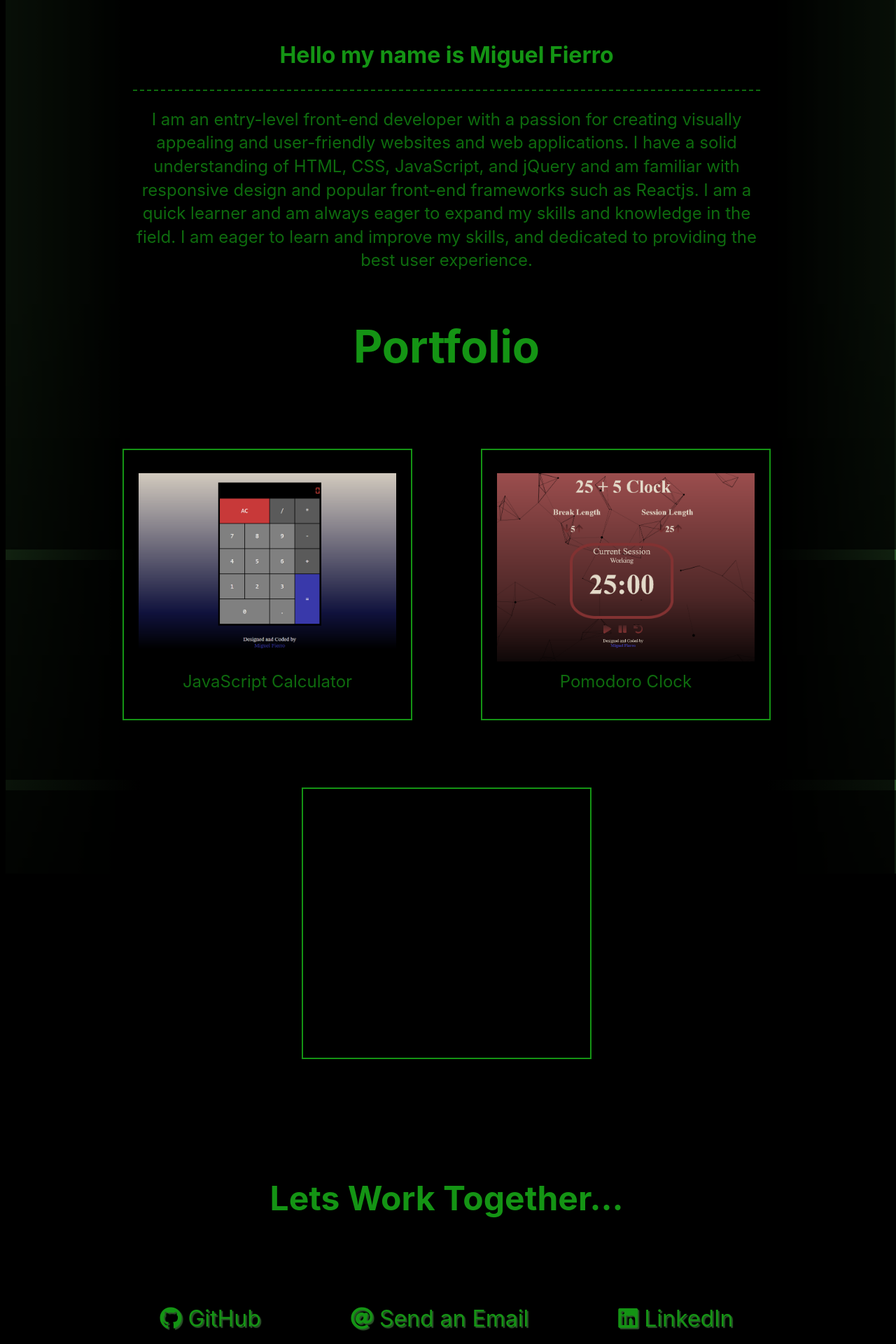
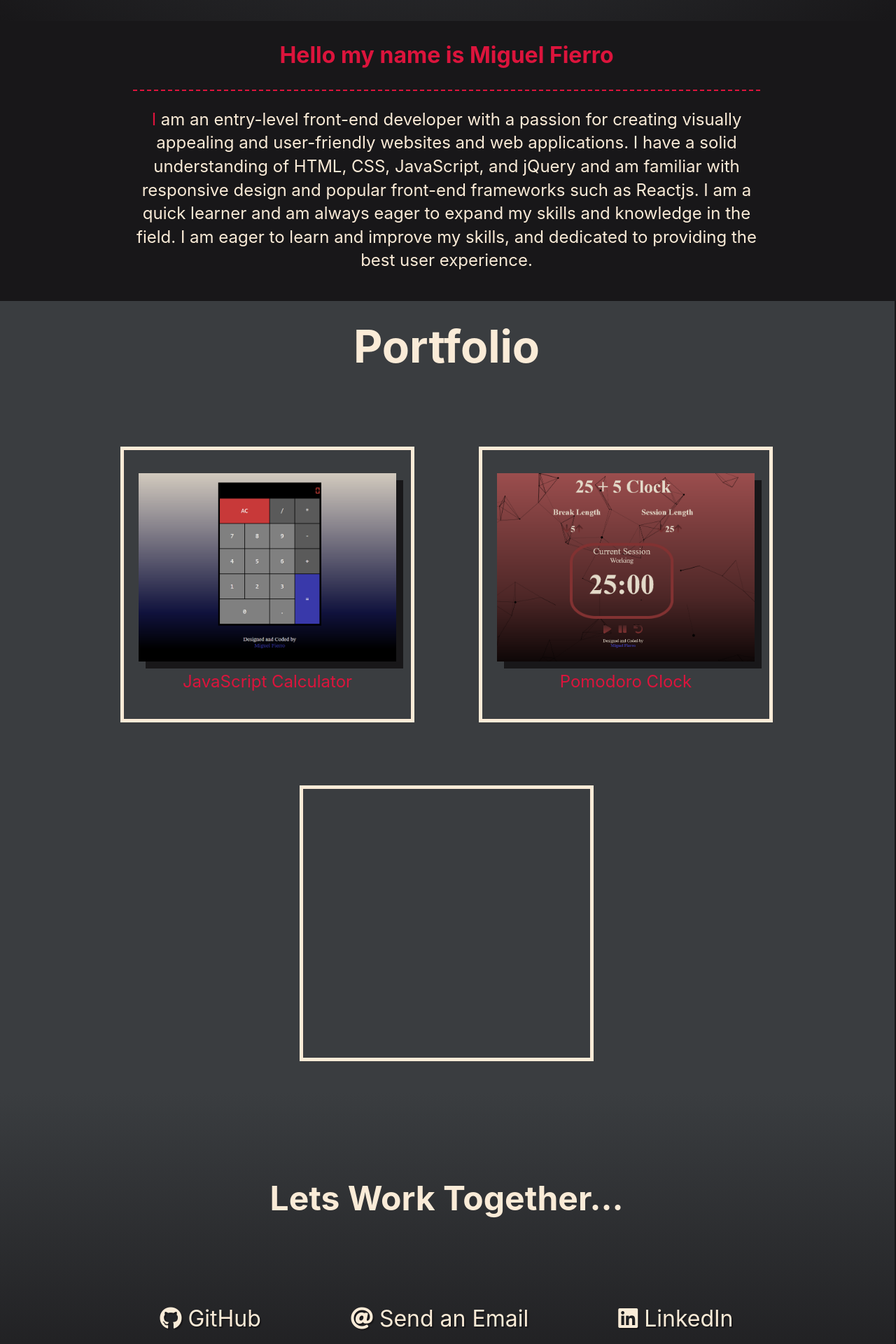
Before and after one commit to Mike-is-coding/Mike-is-coding.github.io, a React (Create React App) app: page / in a window 1280 px wide. Shown: the part 800-2720 px from the top of the page at 70% size. Built offline with nearby package versions, Linux system fonts and the light colour scheme.

Commit message:
Changed color scheme

```diff
--- a/src/App.js
+++ b/src/App.js
@@ -75,13 +75,13 @@ function App() {
           <div className="about-me-container">
             <div className="about-me-text">
               <h2>
-                Hello my name is Miguel Fierro
+              <span className="red">Hello my name is Miguel Fierro</span>
               </h2>
               <hr className="dashed" />
               <p>
-                {
-                  "I am an entry-level front-end developer with a passion for creating visually appealing and user-friendly websites and web applications. I have a solid understanding of HTML, CSS, JavaScript, and jQuery and am familiar with responsive design and popular front-end frameworks such as Reactjs. I am a quick learner and am always eager to expand my skills and knowledge in the field. I am eager to learn and improve my skills, and dedicated to providing the best user experience."
-                }
+
+                  <span className="red">I</span> am an entry-level front-end developer with a passion for creating visually appealing and user-friendly websites and web applications. I have a solid understanding of HTML, CSS, JavaScript, and jQuery and am familiar with responsive design and popular front-end frameworks such as Reactjs. I am a quick learner and am always eager to expand my skills and knowledge in the field. I am eager to learn and improve my skills, and dedicated to providing the best user experience.
+
               </p>
             </div>
           </div>
--- a/src/index.css
+++ b/src/index.css
@@ -58,21 +58,21 @@
 @keyframes typing {
   from {
     width: 0;
-    border-right: 10px solid #149414;
+    border-right: 10px solid #faebd7;
   }
   to {
     width: 100%;
-    border-right: 0px solid #149414;
+    border-right: 0px solid #faebd7;
   }
 }
 @-webkit-keyframes typing {
   from {
     width: 0;
-    border-right: 10px solid #149414;
+    border-right: 10px solid #faebd7;
   }
   to {
     width: 100%;
-    border-right: 0px solid #149414;
+    border-right: 0px solid #faebd7;
   }
 }
 @keyframes fadeIn {
@@ -121,13 +121,13 @@ body {
   -webkit-font-smoothing: antialiased;
   -moz-osx-font-smoothing: grayscale;
   overflow-x: hidden;
-  background: #000000;
+  background: #181719;
 }
 
 /* Works on Firefox */
 * {
   scrollbar-width: thin;
-  scrollbar-color: #149414 #000000;
+  scrollbar-color: #faebd7 #181719;
 }
 @media (min-width: 1400px) {
   * {
@@ -146,13 +146,17 @@ body {
 }
 
 *::-webkit-scrollbar-track {
-  background: #000000;
+  background: #181719;
 }
 
 *::-webkit-scrollbar-thumb {
-  background-color: #149414;
+  background-color: #faebd7;
   border-radius: 20px;
-  border: 3px solid #000000;
+  border: 3px solid #181719;
+}
+
+.red {
+  color: #dc143c;
 }
 
 code {
@@ -177,7 +181,7 @@ h1 {
 }
 
 h2 {
-  color: #149414;
+  color: #faebd7;
   font-size: 7vw;
 }
 @media (min-width: 600px) {
@@ -187,7 +191,7 @@ h2 {
 }
 
 p {
-  color: #0e6b0e;
+  color: #dc143c;
 }
 @media (min-width: 600px) {
   p {
@@ -214,6 +218,7 @@ img {
   height: 100%;
   -o-object-fit: cover;
      object-fit: cover;
+  box-shadow: 10px 10px #181719;
 }
 
 .fab {
@@ -235,66 +240,6 @@ img {
 }
 
 /* Specific css */
-.background {
-  height: 2000px;
-  width: 100vw;
-  background: linear-gradient(90deg, #2b5329 0%, #000000 15%, #000000 85%, #2b5329 100%);
-  -webkit-animation: flickerAnimation 0.05s infinite;
-  animation: flickerAnimation 0.05s infinite;
-  z-index: 0;
-}
-@media (min-width: 2000px) {
-  .background {
-    height: 3500px;
-  }
-}
-
-.background-static {
-  width: 100vw;
-  height: 15px;
-  background: linear-gradient(90deg, #2b5329 0%, #000000 15%, #000000 85%, #2b5329 100%);
-  position: absolute;
-  top: 0;
-  -webkit-animation: flicker-static 4s infinite;
-  animation: flicker-static 4s infinite;
-  z-index: 2;
-}
-@media (min-width: 2000px) {
-  .background-static {
-    -webkit-animation: flicker-static-long 4s infinite;
-    animation: flicker-static-long 4s infinite;
-  }
-}
-
-.background-static2 {
-  width: 100vw;
-  height: 15px;
-  background: linear-gradient(90deg, #2b5329 0%, #000000 15%, #000000 85%, #2b5329 100%);
-  position: absolute;
-  top: 0;
-  -webkit-animation: flicker-static 4s infinite;
-  -webkit-animation-delay: 3s;
-  -moz-animation: flicker-static 4s infinite;
-  -moz-animation-delay: 3s;
-  -o-animation: flicker-static 4s infinite;
-  -o-animation-delay: 3s;
-  animation: flicker-static 4s infinite;
-  animation-delay: 3s;
-  z-index: 2;
-}
-@media (min-width: 2000px) {
-  .background-static2 {
-    -webkit-animation: flicker-static-long 4s infinite;
-    -webkit-animation-delay: 3s;
-    -moz-animation: flicker-static-long 4s infinite;
-    -moz-animation-delay: 3s;
-    -o-animation: flicker-static-long 4s infinite;
-    -o-animation-delay: 3s;
-    animation: flicker-static-long 4s infinite;
-    animation-delay: 3s;
-  }
-}
-
 .container {
   width: 100vw;
   height: -webkit-fit-content;
@@ -312,7 +257,7 @@ img {
 
 /* || Navbar */
 .nav-box {
-  background: #000000;
+  background: #181719;
   width: 100%;
   height: 50px;
   position: fixed;
@@ -334,7 +279,7 @@ img {
 .navbar {
   width: 100%;
   box-shadow: 0 1px 4px rgba(146, 161, 176, 0.15);
-  background: #000000;
+  background: #181719;
 }
 
 .nav-container {
@@ -354,7 +299,7 @@ img {
 
 .navbar .nav-container a {
   text-decoration: none;
-  color: #149414;
+  color: #dc143c;
   font-weight: 500;
   font-size: 1.2rem;
   padding: 0.7rem;
@@ -367,6 +312,7 @@ img {
 
 .navbar .nav-container a:hover {
   font-weight: bolder;
+  color: #faebd7;
 }
 
 .nav-container {
@@ -419,7 +365,7 @@ img {
   height: 4px;
   width: 100%;
   border-radius: 10px;
-  background: #0e6b0e;
+  background: #faebd7;
 }
 
 .nav-container .hamburger-lines .line1 {
@@ -447,7 +393,7 @@ img {
   margin-left: 1em;
   transition: transform 0.5s ease-in-out;
   text-align: center;
-  color: #149414;
+  color: #dc143c;
   align-items: center;
   justify-content: center;
   z-index: 6;
@@ -517,7 +463,7 @@ img {
   height: 100vh;
   position: relative;
   overflow-x: clip;
-  background: rgba(0, 0, 0, 0.4);
+  background: radial-gradient(#3a3d40, #181719);
   margin-top: -20px;
   scroll-margin-top: 50px;
 }
@@ -527,7 +473,7 @@ img {
 }
 
 .welcome-text {
-  color: #149414;
+  color: #faebd7;
   text-align: center;
   overflow: hidden;
   white-space: nowrap;
@@ -546,7 +492,7 @@ img {
   font-weight: 200;
   font-style: italic;
   margin-top: 0px;
-  color: #0e6b0e;
+  color: #dc143c;
   -webkit-animation: typing 1s steps(30, end);
   -webkit-animation-fill-mode: forwards;
   -webkit-animation-delay: 2.5s;
@@ -564,7 +510,7 @@ img {
 .scroll-cont {
   position: absolute;
   bottom: 0px;
-  color: #0e6b0e;
+  color: #dc143c;
 }
 
 .scroll-text {
@@ -586,7 +532,7 @@ img {
   height: -webkit-fit-content;
   height: -moz-fit-content;
   height: fit-content;
-  background: rgba(0, 0, 0, 0.4);
+  background: #181719;
   display: flex;
   justify-content: center;
   align-items: center;
@@ -615,6 +561,7 @@ img {
 
 .about-me-text p {
   font-size: 4vw;
+  color: #faebd7;
 }
 @media (min-width: 600px) {
   .about-me-text p {
@@ -629,12 +576,12 @@ img {
 
 hr.dashed {
   border: 0;
-  border-top: 2px dashed #0e6b0e;
+  border-top: 2px dashed #dc143c;
 }
 
 /* || Portfolio Section */
 .projects-section {
-  background: linear-gradient(to top, #000000 0%, rgba(0, 0, 0, 0.4) 100%);
+  background: #3a3d40;
   width: 100vw;
   height: -webkit-fit-content;
   height: -moz-fit-content;
@@ -685,7 +632,7 @@ hr.dashed {
   flex-direction: column;
   width: 35vw;
   height: 40vw;
-  border: 2px solid #149414;
+  border: 5px solid #faebd7;
 }
 @media (min-width: 600px) {
   .project {
@@ -709,7 +656,7 @@ hr.dashed {
 }
 
 .preview-text p {
-  color: #0e6b0e;
+  color: #dc143c;
   margin: 1vw;
   font-size: 4vw;
 }
@@ -735,20 +682,19 @@ hr.dashed {
   text-align: center;
   width: 100vw;
   height: 500px;
-  background: #000000;
+  background: linear-gradient(to top, #181719 0%, #3a3d40 100%);
   margin-bottom: -10px;
   scroll-margin-top: 50px;
 }
 @media (min-width: 1400px) {
   .contact-section {
-    margin-top: 100px;
     margin-bottom: 100px;
     height: 600px;
   }
 }
 
 .contact-title {
-  color: #149414;
+  color: #faebd7;
 }
 @media (min-width: 1200px) {
   .contact-title {
@@ -783,7 +729,7 @@ hr.dashed {
 }
 @media (min-width: 600px) {
   .contact-details {
-    text-shadow: 2px 2px 1px #2b5329;
+    text-shadow: 2px 2px 1px #181719;
   }
 }
 
@@ -798,7 +744,7 @@ hr.dashed {
 }
 
 .contact-link > a {
-  color: #149414;
+  color: #faebd7;
   font-size: 5vw;
   margin: 1em;
 }
--- a/src/index.scss
+++ b/src/index.scss
@@ -1,21 +1,22 @@
 /* Variables */
-$dark-hacker: #0e6b0e;
 $dark-dark-hacker: #2b5329;
-$flicker-green: linear-gradient(90deg, #2b5329 0%, #000000 15%, #000000 85%, #2b5329 100%);
+$flicker-green: linear-gradient(90deg, #2b5329 0%, #000000 10%, #000000 90%, #2b5329 100%);
 $flicker-green-static: radial-gradient(circle, #000000 0%, #000000 60%, #149414 100%);
-$hacker: #149414;
+$red: #dc143c;
+$white: #faebd7;
 $light-hacker: #649568;
-$black: #000000;
-$trans-black: rgb(0, 0, 0, 0.4);
-$trans-gradient-black: linear-gradient(to top, #000000 0%, rgb(0, 0, 0, 0.4) 100%);
+$black: #181719;
+$gray: #3a3d40;
+$trans-black: rgb(59, 60, 54, 0.4);
+$trans-gradient-black: linear-gradient(to top, #181719 0%, #3a3d40 100%);
 
 
 /* Mixins */
 @mixin flicker{
-  -webkit-animation: flickerAnimation 0.05s infinite;
-  -moz-animation: flickerAnimation 0.05s infinite;
-  -o-animation: flickerAnimation 0.05s infinite;
-  animation: flickerAnimation 0.05s infinite;
+  -webkit-animation: flickerAnimation 5s infinite;
+  -moz-animation: flickerAnimation 5s infinite;
+  -o-animation: flickerAnimation 5s infinite;
+  animation: flickerAnimation 5s infinite;
 }
 
 @mixin flicker-slow {
@@ -156,41 +157,41 @@ $trans-gradient-black: linear-gradient(to top, #000000 0%, rgb(0, 0, 0, 0.4) 100
 @keyframes typing {
   from {
     width: 0;
-    border-right: 10px solid $hacker;
+    border-right: 10px solid $white;
   }
   to {
     width: 100%;
-    border-right: 0px solid $hacker;
+    border-right: 0px solid $white;
   }
 }
 @-o-keyframes typing {
   from {
     width: 0;
-    border-right: 10px solid $hacker;
+    border-right: 10px solid $white;
   }
   to {
     width: 100%;
-    border-right: 0px solid $hacker;
+    border-right: 0px solid $white;
   }
 }
 @-moz-keyframes typing {
   from {
     width: 0;
-    border-right: 10px solid $hacker;
+    border-right: 10px solid $white;
   }
   to {
     width: 100%;
-    border-right: 0px solid $hacker;
+    border-right: 0px solid $white;
   }
 }
 @-webkit-keyframes typing {
   from {
     width: 0;
-    border-right: 10px solid $hacker;
+    border-right: 10px solid $white;
   }
   to {
     width: 100%;
-    border-right: 0px solid $hacker;
+    border-right: 0px solid $white;
   }
 }
 
@@ -288,7 +289,7 @@ body {
 /* Works on Firefox */
 * {
   scrollbar-width: thin;
-  scrollbar-color: $hacker $black;
+  scrollbar-color: $white $black;
   @media (min-width: 1400px) {
     scrollbar-width: auto;
   }
@@ -307,11 +308,14 @@ body {
 }
 
 *::-webkit-scrollbar-thumb {
-  background-color: $hacker;
+  background-color: $white;
   border-radius: 20px;
   border: 3px solid $black;
 }
 
+.red {
+  color: $red;
+}
 
 code {
   font-family: source-code-pro, Menlo, Monaco, Consolas, "Courier New",
@@ -332,7 +336,7 @@ h1 {
 }
 
 h2 {
-  color: $hacker;
+  color: $white;
   font-size: 7vw;
   //Media Queries
   @media (min-width: 600px) {
@@ -341,7 +345,7 @@ h2 {
 }
 
 p {
-  color: $dark-hacker;
+  color: $red;
   //Media Queries
   @media (min-width: 600px) {
     font-size: 2rem;
@@ -364,6 +368,7 @@ img {
   width: 100%;
   height: 100%;
   object-fit: cover;
+  box-shadow: 10px 10px $black;
 }
 
 .fab {
@@ -386,52 +391,52 @@ img {
 
 /* Specific css */
 
-.background {
-  height: 2000px;
-  width: 100vw;
-  background: $flicker-green;
-  @include flicker();
-  z-index: 0;
-  @media (min-width: 2000px) {
-    height: 3500px;
-  }
-}
+// .background {
+//   height: 2000px;
+//   width: 100vw;
+//   background: $flicker-green;
+//   // @include flicker();
+//   z-index: 0;
+//   @media (min-width: 2000px) {
+//     height: 3500px;
+//   }
+// }
 
-.background-static {
-  width: 100vw;
-  height: 15px;
-  background: $flicker-green;
-  position: absolute;
-  top: 0;
-  @include flicker-static();
-  z-index: 2;
-  @media (min-width: 2000px) {
-    -webkit-animation: flicker-static-long 4s infinite;
-    -moz-animation: flicker-static-long 4s infinite;
-    -o-animation: flicker-static-long 4s infinite;
-    animation: flicker-static-long 4s infinite;
-  }
-}
+// .background-static {
+//   width: 100vw;
+//   height: 15px;
+//   background: $flicker-green;
+//   position: absolute;
+//   top: 0;
+//   @include flicker-static();
+//   z-index: 2;
+//   @media (min-width: 2000px) {
+//     -webkit-animation: flicker-static-long 4s infinite;
+//     -moz-animation: flicker-static-long 4s infinite;
+//     -o-animation: flicker-static-long 4s infinite;
+//     animation: flicker-static-long 4s infinite;
+//   }
+// }
 
-.background-static2 {
-  width: 100vw;
-  height: 15px;
-  background: $flicker-green;
-  position: absolute;
-  top: 0;
-  @include flicker-static-delayed();
-  z-index: 2;
-  @media (min-width: 2000px) {
-    -webkit-animation: flicker-static-long 4s infinite;
-    -webkit-animation-delay: 3s;
-    -moz-animation: flicker-static-long 4s infinite;
-    -moz-animation-delay: 3s;
-    -o-animation: flicker-static-long 4s infinite;
-    -o-animation-delay: 3s;
-    animation: flicker-static-long 4s infinite;
-    animation-delay: 3s;
-  }
-}
+// .background-static2 {
+//   width: 100vw;
+//   height: 15px;
+//   background: $flicker-green;
+//   position: absolute;
+//   top: 0;
+//   @include flicker-static-delayed();
+//   z-index: 2;
+//   @media (min-width: 2000px) {
+//     -webkit-animation: flicker-static-long 4s infinite;
+//     -webkit-animation-delay: 3s;
+//     -moz-animation: flicker-static-long 4s infinite;
+//     -moz-animation-delay: 3s;
+//     -o-animation: flicker-static-long 4s infinite;
+//     -o-animation-delay: 3s;
+//     animation: flicker-static-long 4s infinite;
+//     animation-delay: 3s;
+//   }
+// }
 
 .container {
   width: 100vw;
@@ -489,7 +494,7 @@ img {
 
 .navbar .nav-container a {
   text-decoration: none;
-  color: $hacker;
+  color: $red;
   font-weight: 500;
   font-size: 1.2rem;
   padding: 0.7rem;
@@ -500,6 +505,7 @@ img {
 
 .navbar .nav-container a:hover{
     font-weight: bolder;
+    color: $white;
 }
 
 .nav-container {
@@ -548,7 +554,7 @@ img {
   height: 4px;
   width: 100%;
   border-radius: 10px;
-  background: $dark-hacker;
+  background: $white;
 }
 
 .nav-container .hamburger-lines .line1 {
@@ -576,8 +582,7 @@ img {
   margin-left: 1em;
   transition: transform 0.5s ease-in-out;
   text-align: center;
-  // background: $black;
-  color: $hacker;
+  color: $red;
   align-items: center;
   justify-content: center;
   z-index: 6;
@@ -640,7 +645,7 @@ img {
   height: 100vh;
   position: relative;
   overflow-x: clip;
-  background: $trans-black;
+  background: radial-gradient(#3a3d40, #181719);
   margin-top: -20px;
   scroll-margin-top: 50px;
 }
@@ -650,7 +655,7 @@ img {
 }
 
 .welcome-text {
-  color: $hacker;
+  color: $white;
   text-align: center;
   overflow: hidden;
   white-space: nowrap;
@@ -669,7 +674,7 @@ img {
   font-weight: 200;
   font-style: italic;
   margin-top: 0px;
-  color: $dark-hacker;
+  color: $red;
   -webkit-animation: typing 1s steps(30, end);
   -webkit-animation-fill-mode: forwards;
   -webkit-animation-delay: 2.5s;
@@ -688,7 +693,7 @@ img {
   position: absolute;
   bottom: 0px;
   // margin-top: 0px;
-  color: $dark-hacker;
+  color: $red;
 }
 
 .scroll-text {
@@ -706,7 +711,7 @@ img {
   top: 0;
   width: 100%;
   height: fit-content;
-  background: $trans-black;
+  background: $black;
   display: flex;
   justify-content: center;
   align-items: center;
@@ -735,6 +740,7 @@ img {
 
 .about-me-text  p {
   font-size: 4vw;
+  color: $white;
   //Media Queries
   @media (min-width: 600px) {
     font-size: 1.5rem;
@@ -746,13 +752,13 @@ img {
 
 hr.dashed {
   border: 0;
-  border-top: 2px dashed $dark-hacker;
+  border-top: 2px dashed $red;
 }
 
 /* || Portfolio Section */
 
 .projects-section {
-  background: $trans-gradient-black;
+  background: $gray;
   width: 100vw;
   height: fit-content;
   display: flex;
@@ -797,7 +803,7 @@ hr.dashed {
   flex-direction: column;
   width: 35vw;
   height: 40vw;
-  border: 2px solid $hacker;
+  border: 5px solid $white;
   // white-space: nowrap;
   //Media Queries
   @media (min-width: 600px) {
@@ -820,7 +826,7 @@ hr.dashed {
 }
 
 .preview-text p {
-  color:$dark-hacker;
+  color:$red;
   margin: 1vw;
   font-size: 4vw;
   //Media Queries
@@ -844,19 +850,19 @@ hr.dashed {
   text-align: center;
   width: 100vw;
   height: 500px;
-  background: $black;
+  background: $trans-gradient-black;
   margin-bottom: -10px;
   scroll-margin-top: 50px;
   //Media Queries
   @media (min-width: 1400px) {
-    margin-top: 100px;
+    // margin-top: 100px;
     margin-bottom: 100px;
     height: 600px;
   }
 }
 
 .contact-title {
-  color: $hacker;
+  color: $white;
   //Media Queries
   @media (min-width: 1200px) {
     font-size: 4rem;
@@ -886,7 +892,7 @@ hr.dashed {
   transition: transform 0.3s ease-out;
   //Media Queries
   @media (min-width: 600px) {
-    text-shadow: 2px 2px 1px $dark-dark-hacker;
+    text-shadow: 2px 2px 1px $black;
   }
 }
 
@@ -901,7 +907,7 @@ hr.dashed {
 }
 
 .contact-link > a {
-  color: $hacker;
+  color: $white;
   font-size: 5vw;
   margin: 1em;
   //Media Queries
```
Also changed, not shown: 1 other file (tests, documents, lock files or other folders).
